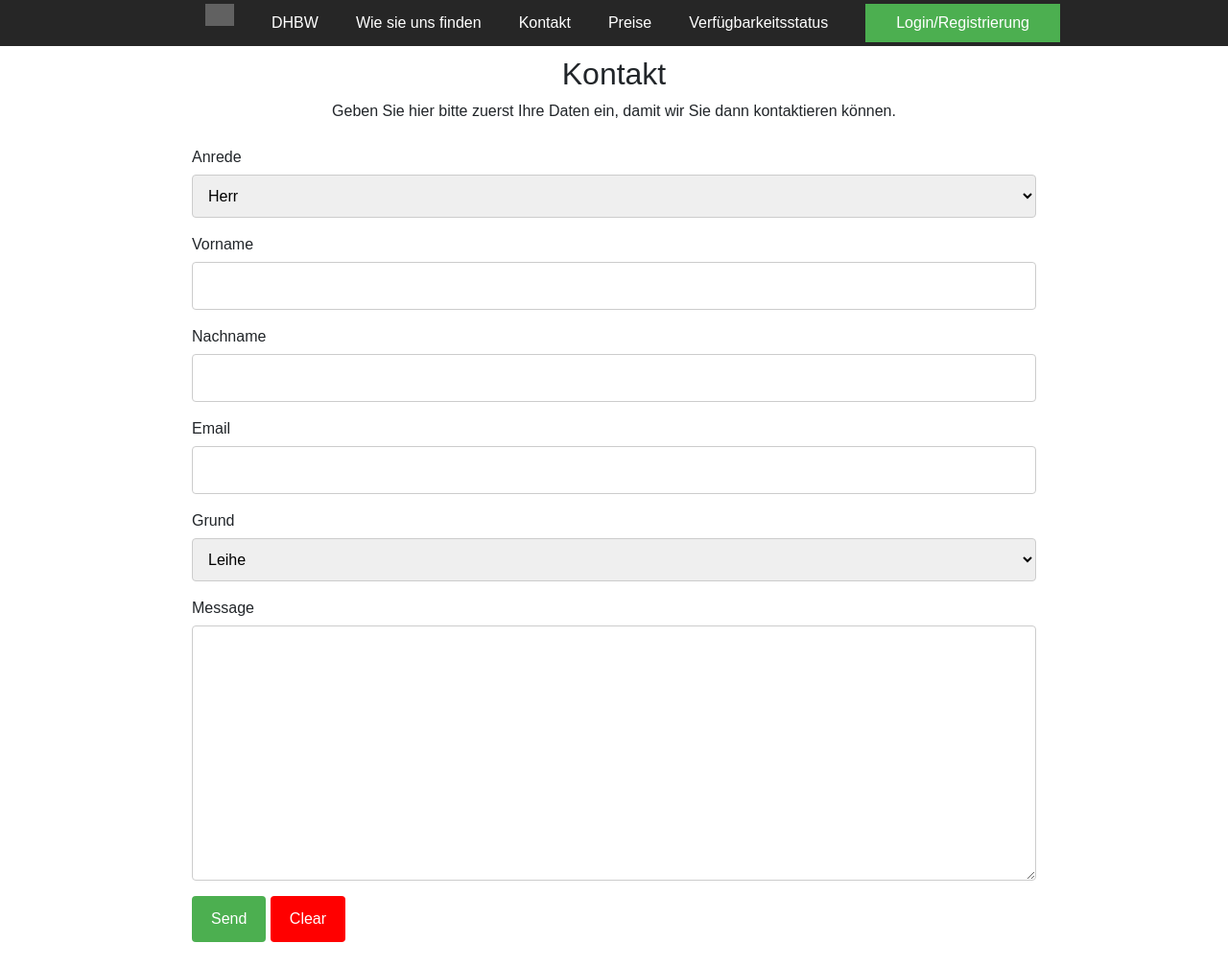
After one commit to Shadplay/Fahrradverleih, a PHP site: page /contact.php in a window 1280 px wide. The commit adds this page. Shown: the whole page at 96% size. Run offline with PHP 8.4, Linux system fonts and the light colour scheme; grey boxes are pictures that could not be loaded.

Commit message:
New Contact Form

```diff
--- /dev/null
+++ b/WebContent/contact.php
@@ -0,0 +1,93 @@
+<html lang="de">
+  <head>
+    <meta charset="utf-8">
+    <link rel="icon" href="favicon.ico">
+
+    <title>Fahrradverleih Mannheim</title>
+
+    <!-- Bootstrap core CSS -->
+    <link href="ressources/bootstrap.min.css" rel="stylesheet">
+
+    <!-- Custom styles for this template -->
+    <link href="ressources/product.css" rel="stylesheet">
+
+	<style>
+		body {font-family: Arial, Helvetica, sans-serif;}
+		* {box-sizing: border-box;}
+
+		input[type=text], select, textarea {
+		  width: 100%;
+		  padding: 12px;
+		  border: 1px solid #ccc;
+		  border-radius: 4px;
+		  box-sizing: border-box;
+		  margin-top: 6px;
+		  margin-bottom: 16px;
+		  resize: vertical;
+		}
+
+		input[type=submit] {
+		  background-color: #4CAF50;
+		  color: white;
+		  padding: 12px 20px;
+		  border: none;
+		  border-radius: 4px;
+		  cursor: pointer;
+		}
+		input[type=reset] {
+		  background-color: #ff0000;
+		  color: white;
+		  padding: 12px 20px;
+		  border: none;
+		  border-radius: 4px;
+		  cursor: pointer;
+		}
+
+		input[type=submit]:hover {
+		  background-color: #45a049;
+		}
+
+</style>
+
+  </head>
+
+ <body>
+
+		<!--Navigation bar-->
+	<div id="nav-placeholder">
+
+	</div>
+
+	<script src="//code.jquery.com/jquery.min.js"></script>
+	<script>
+	$.get("navigation.php", function(data){
+		$("#nav-placeholder").replaceWith(data);
+	});
+	</script>
+	<!--end of Navigation bar-->
+	<div style="width: 900px; margin: auto; padding: 10px;">
+	<h2 style="text-align:center">Kontakt</h2>
+	<div style="text-align:center"> Geben Sie hier bitte zuerst Ihre Daten ein, damit wir Sie dann kontaktieren können.</div>
+		<form action="contactAction.php" method="POST">
+			<br>Anrede<br>
+			<select name="anrede" size="1">
+			<option value="Herr">Herr</option>
+			<option value="Frau">Frau</option>
+			</select>
+			<br>Vorname</br> <input type="text" name="vorname">
+			<br>Nachname<br> <input type="text" name="nachname">
+			<br>Email</br> <input type="text" name="email">
+			<br>Grund</br>
+			<select name="grund" size="1">
+				<option value="Leihe"> Leihe </option>
+				<option value="Beratung"> Beratung </option>
+				<option value="Feedback"> Feedback </option>
+				<option value="Sonstiges"> Sonstiges </option>
+			</select>
+			<br>Message</br><textarea name="message" rows="10" cols="40"></textarea><br />
+			<input type="submit" value="Send">&nbsp;<input type="reset" value="Clear">
+		</form>
+	</div>
+
+</body>
+</html>
--- a/WebContent/navigation.php
+++ b/WebContent/navigation.php
@@ -8,7 +8,7 @@ session_start();
         </a>
         <a class="py-2 d-none d-md-inline-block" href="https://www.mannheim.dhbw.de/startseite">DHBW</a>
         <a class="py-2 d-none d-md-inline-block" href="location.html">Wie sie uns finden</a>
-        <a class="py-2 d-none d-md-inline-block" href="contact.html">Kontakt</a>
+        <a class="py-2 d-none d-md-inline-block" href="contact.php">Kontakt</a>
         <a class="py-2 d-none d-md-inline-block" href="price.php">Preise</a>
         <a class="py-2 d-none d-md-inline-block" href="verfügbarkeit.php">Verfügbarkeitsstatus</a>
 		<?php
```
Also changed, not shown: WebContent/contactAction.php (added, +49 -0 lines), WebContent/index.php (+0 -29 lines), WebContent/login_state.php (deleted, +0 -7 lines), WebContent/verfügbarkeit.php (+4 -7 lines), fahrrad.sql (+42 -4 lines).
